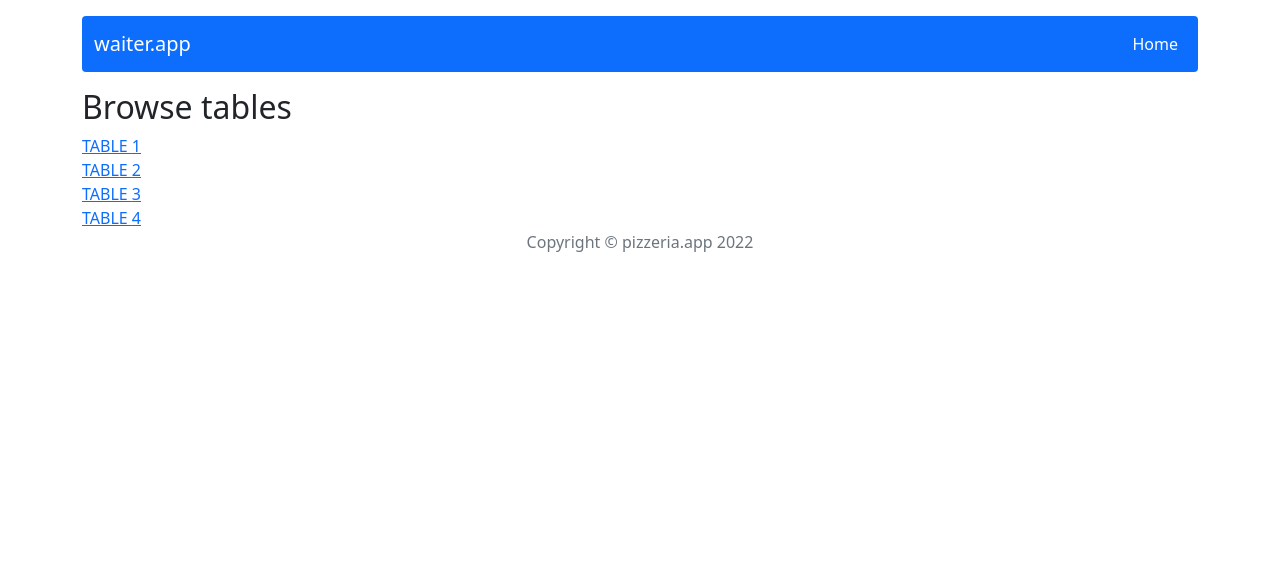
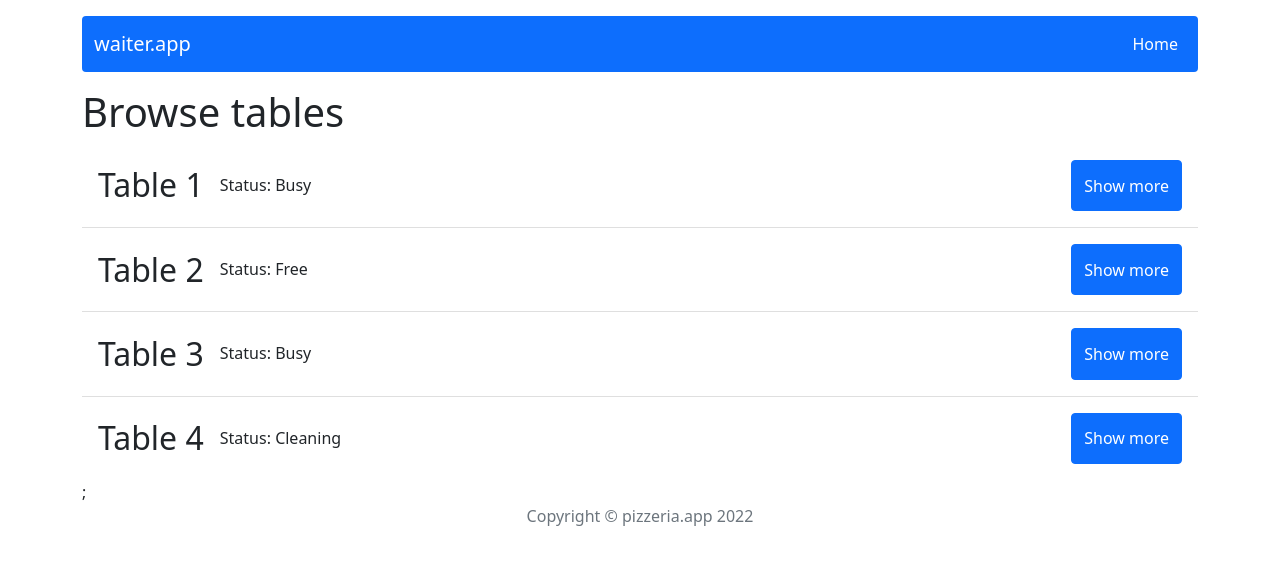
Before and after one commit to sou4pl/waiter-app, a React (Create React App) app: page / in a window 1280 px wide. Shown: the top 564 px of the page. Built offline with nearby package versions, Linux system fonts and the light colour scheme; data requests are answered from the project's data file.

Commit message:
add tablesData and styled allTables - problem to fix, add tableData, started form

```diff
--- a/src/components/features/AllTables/AllTables.js
+++ b/src/components/features/AllTables/AllTables.js
@@ -1,19 +1,30 @@
-//import { useSelector } from 'react-redux';
-//import { getAllLists } from '../../redux/listsRedux';
+import { useSelector } from 'react-redux';
+import { getAllTables } from '../../../redux/tablesRedux';
 import { Link } from 'react-router-dom';
+import { shallowEqual } from 'react-redux';
+import { ListGroup } from 'react-bootstrap';
 
 const AllTables = () => {
 
-  const tables = [{id: 1}, {id: 2}, {id: 3}, {id: 4},];
+  const tables = useSelector(state => getAllTables(state), shallowEqual);
+
+  if (tables.length === 0) return (<p>LOADING</p>)
 
   return (
     <section>
-      <h2>Browse tables</h2>
-      {tables.map(table => (
-        <div>
-          <Link key={table.id} to={'table/' + table.id}>TABLE {table.id} </Link>
-        </div>
-      ))}
+      <h1>Browse tables</h1>
+      <ListGroup variant="flush">
+        {tables.map(table => (
+          <ListGroup.Item className="d-flex p-3 justify-content-between" key={table.id}>
+            <div className="d-flex align-items-center my-auto">
+              <h2 className="my-auto">Table {table.id}</h2>
+              <h6 className="d-flex align-items-center my-auto p-3">Status: {table.status}</h6>
+            </div>
+
+            <Link className="btn btn-primary d-flex align-items-center" to={'table/' + table.id}>Show more</Link>
+          </ListGroup.Item>))
+        };
+        </ListGroup>
     </section>
   );
 }
--- a/src/components/features/Table/Table.js
+++ b/src/components/features/Table/Table.js
@@ -1,10 +1,29 @@
+import { useSelector } from "react-redux";
 import { useParams } from "react-router-dom";
+import { getTableById } from "../../../redux/tablesRedux";
+import { Form } from "react-bootstrap";
+
 
 const Table = () => {
 
-  const { tableId } = useParams();
+  const { tableId }  = useParams();
+  console.log({tableId});
+  const tableData = useSelector(state => getTableById(state, {tableId}));
+  console.log(tableData);
+
   return (
-    <h2>TABLE {tableId} PAGE</h2>
+    <div>
+      <h2>Table {tableData.id}</h2>
+      <Form>
+        <Form.Group className="mb-3" controlId="formBasicEmail">
+          <Form.Label>Email address</Form.Label>
+          <Form.Control type="email" placeholder="Enter email" />
+          <Form.Text className="text-muted">
+            We'll never share your email with anyone else.
+          </Form.Text>
+        </Form.Group>
+      </Form>
+    </div>
   );
 };
 
--- a/src/redux/tablesRedux.js
+++ b/src/redux/tablesRedux.js
@@ -1,4 +1,6 @@
 //selectors
+export const getAllTables = ({tables}) => tables;
+export const getTableById = ({tables}, {tableId}) => tables.find(table => table.id === tableId);
 
 // actions
 const createActionName = actionName => `app/tables/${actionName}`;
```
